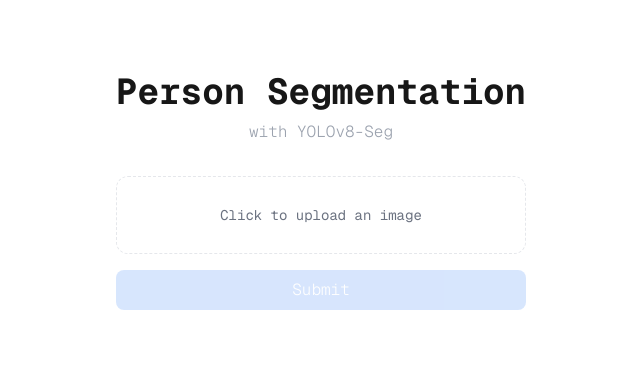
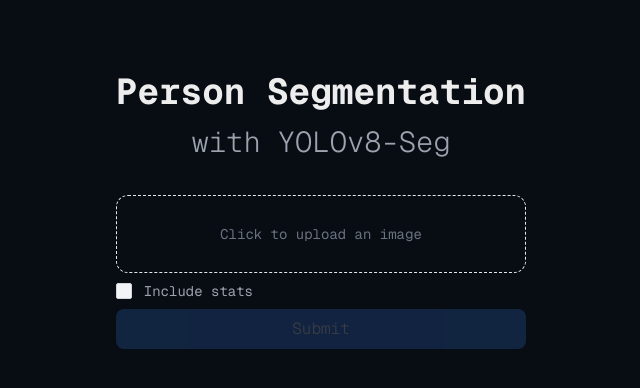
Before and after one commit to taed2-2425q1-gced-upc/TAED2_YOLOs, a Next.js app in the folder frontend/: page / in a window 1280 px wide. Shown: the top 388 px of the page, without its empty margins (319-959 px from the left). Built offline with nearby package versions, Linux system fonts and the light colour scheme.

Commit message:
Add stats section for predictions

```diff
--- a/frontend/src/app/globals.css
+++ b/frontend/src/app/globals.css
@@ -3,13 +3,13 @@
 @tailwind utilities;
 
 :root {
-  --background: #ffffff;
-  --foreground: #171717;
+  --background: #080c13;
+  --foreground: #ededed;
 }
 
 @media (prefers-color-scheme: dark) {
   :root {
-    --background: #0a0a0a;
+    --background: #080c13;
     --foreground: #ededed;
   }
 }
@@ -25,3 +25,17 @@
     text-wrap: balance;
   }
 }
+
+/* Add this to your global CSS or component-specific CSS */
+input[type="checkbox"]:checked::before {
+  content: "✔";
+  display: block;
+  color: white;
+  font-size: 10px;
+  text-align: center;
+}
+
+h2 {
+  font-size: 1.8rem;
+  font-weight: 500;
+}
--- a/frontend/src/app/page.tsx
+++ b/frontend/src/app/page.tsx
@@ -4,29 +4,39 @@
 import PageSubtitle from "@/components/text/PageSubtitle"
 import PageTitle from "@/components/text/PageTitle"
 import {Image} from "@/infraestructure/types"
-import {predictService} from "@/infraestructure/predictionsService"
+import {
+  PredictionData,
+  predictService,
+} from "@/infraestructure/predictionsService"
 import {ImageUpload} from "@/components/image/ImageUpload"
 import toast from "react-hot-toast"
 import {PredictionCard} from "@/components/predictions/PredictionCard"
+import {PredictionStatsContainer} from "@/components/predictions/PredictionStats"
 
 export default function Home() {
-  const [prediction, setPrediction] = useState<Image | null>(null)
+  const [prediction, setPrediction] = useState<PredictionData | null>(null)
   const [original, setOriginal] = useState<Image | null>(null)
 
-  const handlePrediction = async (img: Image) => {
+  const handlePrediction = async (img: Image, hasStats: boolean) => {
     setPrediction(null)
     setOriginal(img)
 
     try {
       toast.loading("Predicting...")
 
-      const prediction = await predictService.getPrediction(img)
+      console.log("predicting with stats?", hasStats)
+
+      const prediction = hasStats
+        ? await predictService.getPredictionWithStats(img)
+        : await predictService.getPrediction(img)
 
       if (!prediction.mask) {
         throw new Error("No mask found")
       }
 
-      setPrediction(prediction.mask)
+      console.log(prediction)
+
+      setPrediction(prediction)
       toast.dismiss() // Dismiss the loading toast
       toast.success(<b>Prediction complete!</b>)
     } catch (error: any) {
@@ -47,7 +57,8 @@
         <PageSubtitle>with YOLOv8-Seg</PageSubtitle>
       </PageHeader>
       <ImageUpload onSubmit={handlePrediction} />
-      <PredictionCard prediction={prediction!} original={original!} />
+      <PredictionCard prediction={prediction?.mask!} original={original!} />
+      <PredictionStatsContainer stats={prediction?.stats!} />
     </main>
   )
 }
--- a/frontend/src/components/image/ImageInput.tsx
+++ b/frontend/src/components/image/ImageInput.tsx
@@ -30,7 +30,7 @@
 
   return (
     <div
-      className={`relative ${containerClassName} my-4`}
+      className={`relative ${containerClassName} my-2`}
       onClick={handleClick}
     >
       <input
--- a/frontend/src/components/image/ImageUpload.tsx
+++ b/frontend/src/components/image/ImageUpload.tsx
@@ -1,27 +1,35 @@
 "use client"
-import {useState} from "react"
+import {useEffect, useState} from "react"
 import PrimaryButton from "../buttons/PrimaryButton"
 import ImageInput, {ImageName} from "./ImageInput"
 import {Image, toImage} from "@/infraestructure/types"
+import {StatsCheckbox} from "../stats/GetStatsSelect"
 
 interface ImageUploadProps {
-  onSubmit: (img: Image) => void
+  onSubmit: (img: Image, hasStats: boolean) => void
 }
 
 export const ImageUpload: React.FC<ImageUploadProps> = ({onSubmit}) => {
   const [isImageUploaded, setIsImageUploaded] = useState(false)
   const [image, setImage] = useState<File | null>(null)
+  const [getStats, setGetStats] = useState(false)
 
   const handleImageUpload = (uploaded: boolean, image: File | null) => {
     setImage(image)
     setIsImageUploaded(uploaded)
   }
+
+  const handleGetStats = (checked: boolean) => {
+    setGetStats(checked)
+  }
+
   return (
     <div>
       <ImageInput onImageUpload={handleImageUpload} />
+      <StatsCheckbox onChange={handleGetStats} />
       <PrimaryButton
         onClick={() => {
-          onSubmit(toImage(image!))
+          onSubmit(toImage(image!), getStats)
           setImage(null)
         }}
         disabled={!isImageUploaded}
--- /dev/null
+++ b/frontend/src/components/predictions/PredictionStats.tsx
@@ -0,0 +1,42 @@
+import {PredictionStats} from "@/infraestructure/types"
+
+interface PredictionStatsProps {
+  stats: PredictionStats
+}
+
+interface Stat {
+  statName: string
+  statValue: number
+}
+
+export const PredictionStatsContainer: React.FC<PredictionStatsProps> = ({
+  stats,
+}) => {
+  if (!stats) {
+    return null
+  }
+
+  const statsList = Object.entries(stats).map(([key, value]) => {
+    return {statName: key, statValue: value}
+  })
+
+  return (
+    <div className="flex flex-col mt-4">
+      <h2>Inference stats</h2>
+      <div className="flex flex-wrap gap-3 mt-1">
+        {statsList.map((stat) => (
+          <PredictionStat key={stat.statName} {...stat} />
+        ))}
+      </div>
+    </div>
+  )
+}
+
+export const PredictionStat: React.FC<Stat> = ({statName, statValue}) => {
+  return (
+    <div className="flex items-center gap-2 bg-gray-900 rounded-lg py-2 px-4">
+      <h3>{statName}:</h3>
+      <p>{statValue}</p>
+    </div>
+  )
+}
--- /dev/null
+++ b/frontend/src/components/stats/GetStatsSelect.tsx
@@ -0,0 +1,20 @@
+interface StatsCheckboxProps {
+  onChange: (checked: boolean) => void
+}
+
+export const StatsCheckbox = ({onChange}: StatsCheckboxProps) => {
+  return (
+    <div className="flex items-center mb-2">
+      <input
+        className="appearance-none w-4 h-4 border border-gray-300 rounded-sm bg-gray-100 checked:bg-blue-600 checked:border-transparent focus:outline-none cursor-pointer"
+        type="checkbox"
+        name="stats"
+        id="stats"
+        onChange={(e) => onChange(e.target.checked)}
+      />
+      <label className="pl-3 text-sm text-gray-400" htmlFor="stats">
+        Include stats
+      </label>
+    </div>
+  )
+}
--- a/frontend/src/infraestructure/predictionsService.ts
+++ b/frontend/src/infraestructure/predictionsService.ts
@@ -1,5 +1,5 @@
 import axios from "axios"
-import {Image} from "./types"
+import {Image, PredictionStats} from "./types"
 
 const BASE_URL = "http://127.0.0.1:8000"
 
@@ -8,11 +8,18 @@
   Authorization: "Bearer YOLOsImageSegmentation",
 }
 
+export interface PredictionData {
+  originalImage?: Image
+  mask?: Image
+  stats?: PredictionStats
+}
+
 interface IPrediction {
   originalImage?: Image
   mask?: Image
 
-  getPrediction(img: Image): Promise<Prediction>
+  getPrediction(img: Image): Promise<PredictionData>
+  getPredictionWithStats(img: Image): Promise<PredictionData>
 }
 
 class Prediction implements IPrediction {
@@ -44,6 +51,38 @@
       throw err
     }
   }
+
+  async getPredictionWithStats(img: Image): Promise<PredictionData> {
+    const formData = new FormData()
+    try {
+      if (!img.file) {
+        throw new Error("No file selected")
+      }
+
+      formData.append("file", img.file)
+      const response = await axios.post(BASE_URL + "/predict", formData, {
+        headers,
+      })
+
+      const prediction: PredictionData = {
+        originalImage: img,
+        mask: {
+          name: response.data.filename,
+          url: BASE_URL + "/static/" + response.data.filename,
+        },
+        stats: {
+          mIoU: 45.0,
+          f1: 23,
+          precision: 0.86,
+          recall: 0.93,
+        },
+      }
+      return prediction
+    } catch (err) {
+      console.log(err)
+      throw err
+    }
+  }
 }
 
 export const predictService = new Prediction()
```
Also changed, not shown: frontend/src/infraestructure/types.ts (+7 -0 lines).
